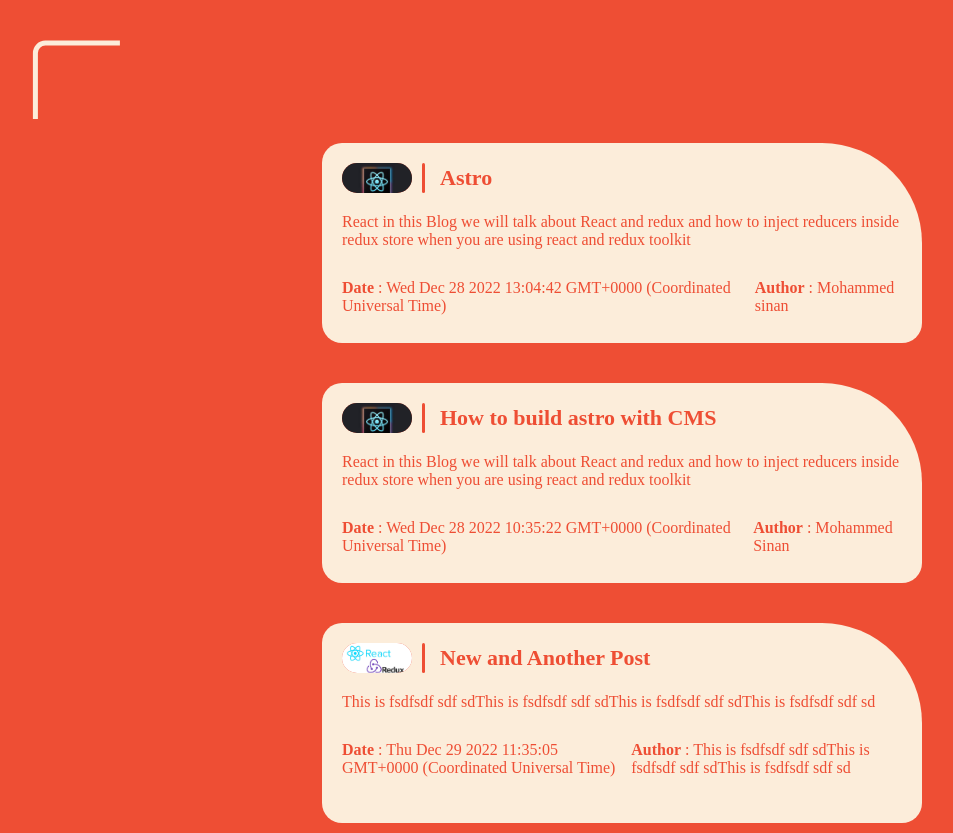
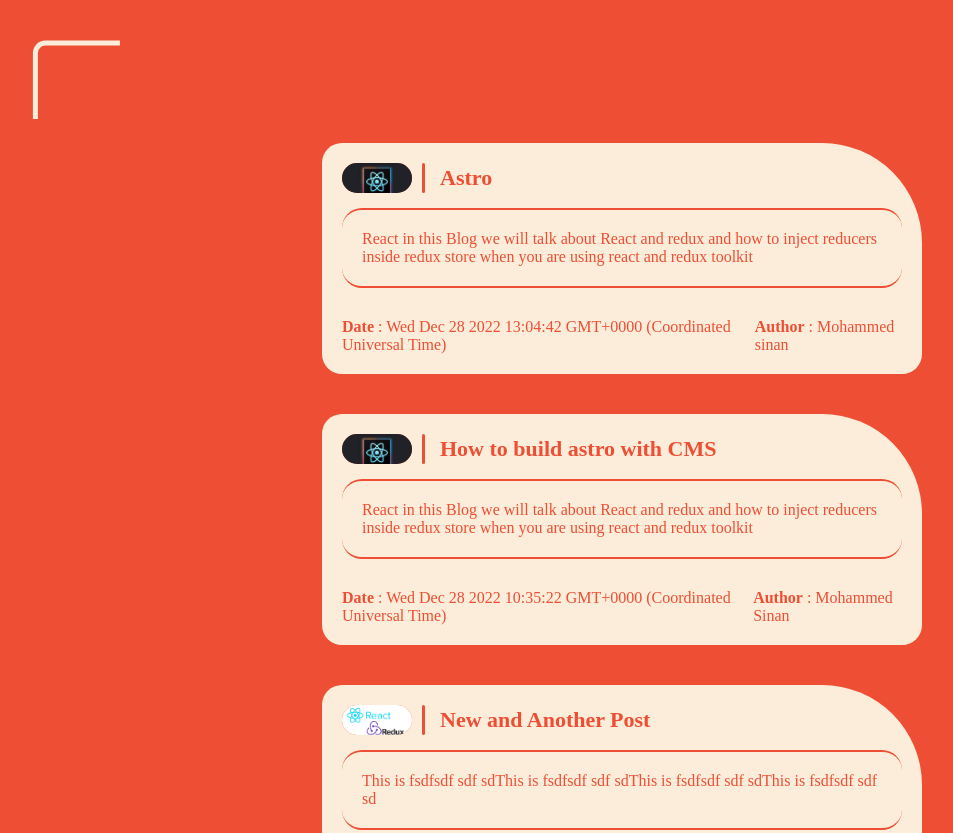
Before and after one commit to mohammmedsinan/Main-Portfolio, an Astro site: page /blog in a window 1280 px wide. Shown: the top 833 px of the page, without its empty margins (18-971 px from the left). Built offline with nearby package versions, Linux system fonts and the light colour scheme; Astro itself is replaced by a stand-in of ours.

Commit message:
yml update

```diff
--- a/public/admin/config.yml
+++ b/public/admin/config.yml
@@ -20,5 +20,5 @@ collections: # A list of collections the CMS should be able to edit
       - {label: "Card Image", name: "avatar", widget: "image"}
       - { label: 'Body', name: 'body', widget: 'markdown' }
       - { label: 'Author', name: 'author', widget: 'string' }
-      - { label: 'Publish Date', name: 'date', widget: 'datetime' }
+      - { label: 'Publish Date', name: 'date', widget: 'date' , format: 'MMM Do YY' }
       - { label: 'Tags', name: 'tag', widget: 'list' }
--- a/src/pages/blog/style.css
+++ b/src/pages/blog/style.css
@@ -63,7 +63,12 @@
 
 .blog-description {
   color: var(--PrimaryColor);
-  margin: 20px 0px;
+  margin: 15px 0px;
+  padding-top: 10px;
+  border-top: 2px solid var(--PrimaryColor);
+  border-bottom: 2px solid var(--PrimaryColor);
+  border-radius: 20px;
+  padding: 20px;
 }
 
 .strong {
```
